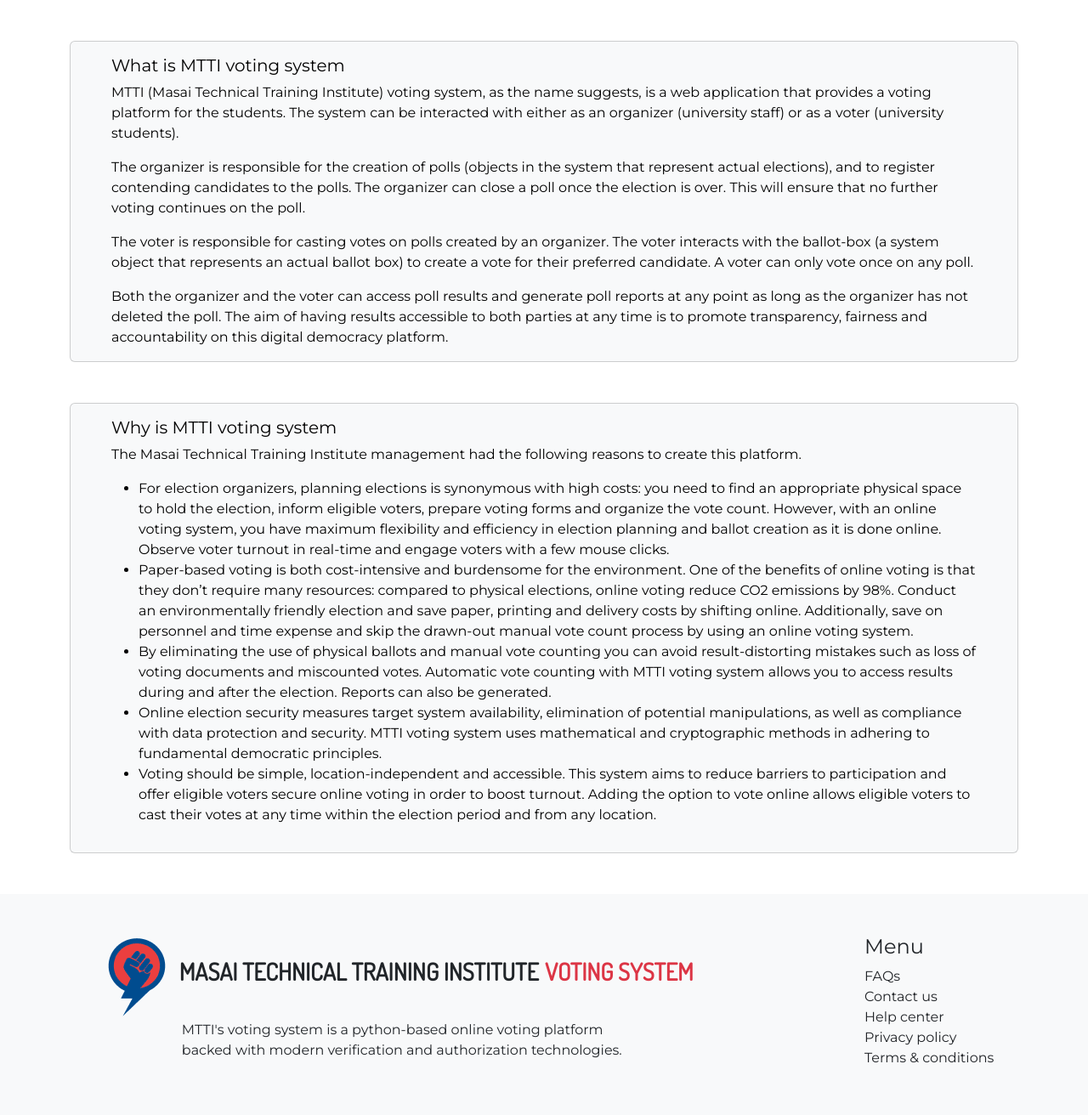
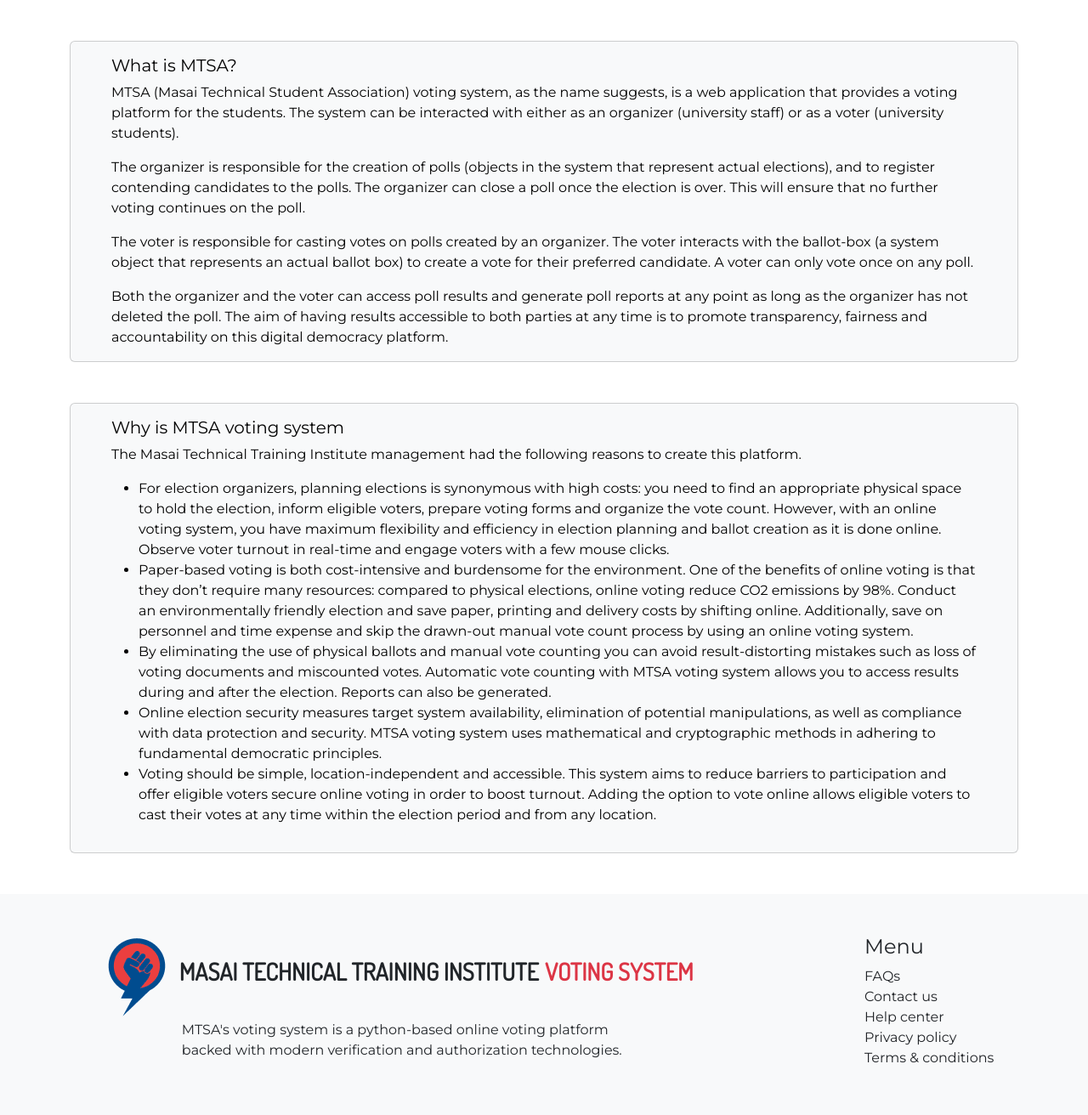
Before and after one commit to LoisaKitakaya/voting-app-1, a Django app: page /about/ in a window 1280 px wide. Shown: the part 101-1413 px from the top of the page at 85% size. Run offline with Django 4.2, Linux system fonts and the light colour scheme; some libraries are stand-ins or nearby versions.

Commit message:
Name rectification

```diff
--- a/core/templates/core/about.html
+++ b/core/templates/core/about.html
@@ -18,9 +18,9 @@
 <div class="container">
   <div class="card my-5 text-bg-light">
     <div class="card-body px-5">
-      <h5 class="card-title">What is MTTI voting system</h5>
+      <h5 class="card-title">What is MTSA?</h5>
       <p class="card-text">
-        MTTI (Masai Technical Training Institute) voting system, as the name
+        MTSA (Masai Technical Student Association) voting system, as the name
         suggests, is a web application that provides a voting platform for the
         students. The system can be interacted with either as an organizer
         (university staff) or as a voter (university students).
@@ -49,7 +49,7 @@
   </div>
   <div class="card mb-5 text-bg-light">
     <div class="card-body px-5">
-      <h5 class="card-title">Why is MTTI voting system</h5>
+      <h5 class="card-title">Why is MTSA voting system</h5>
       <p class="card-text">
         The Masai Technical Training Institute management had the following
         reasons to create this platform.
@@ -82,7 +82,7 @@
           <p class="card-text">
             By eliminating the use of physical ballots and manual vote counting
             you can avoid result-distorting mistakes such as loss of voting
-            documents and miscounted votes. Automatic vote counting with MTTI
+            documents and miscounted votes. Automatic vote counting with MTSA
             voting system allows you to access results during and after the
             election. Reports can also be generated.
           </p>
@@ -91,7 +91,7 @@
           <p class="card-text">
             Online election security measures target system availability,
             elimination of potential manipulations, as well as compliance with
-            data protection and security. MTTI voting system uses mathematical
+            data protection and security. MTSA voting system uses mathematical
             and cryptographic methods in adhering to fundamental democratic
             principles.
           </p>
--- a/core/templates/core/tutorials.html
+++ b/core/templates/core/tutorials.html
@@ -106,7 +106,7 @@
 
   <div class="my-4 p-4 mx-auto" style="width: fit-content">
     <a href="{% url 'about' %}" class="btn btn-lg btn-outline-success"
-      >Learn more about MTTI voting system</a
+      >Learn more about MTSA voting system</a
     >
   </div>
 
--- a/templates/footer.html
+++ b/templates/footer.html
@@ -16,7 +16,7 @@
           <span class="text-danger fs-3 fw-bold mx-1">VOTING SYSTEM</span></a
         >
         <p class="ml-8">
-          MTTI's voting system is a python-based online voting platform
+          MTSA's voting system is a python-based online voting platform
           <br />
           backed with modern verification and authorization technologies.
         </p>
```
Also changed, not shown: core/templates/core/landing_page.html (+6 -6 lines).
